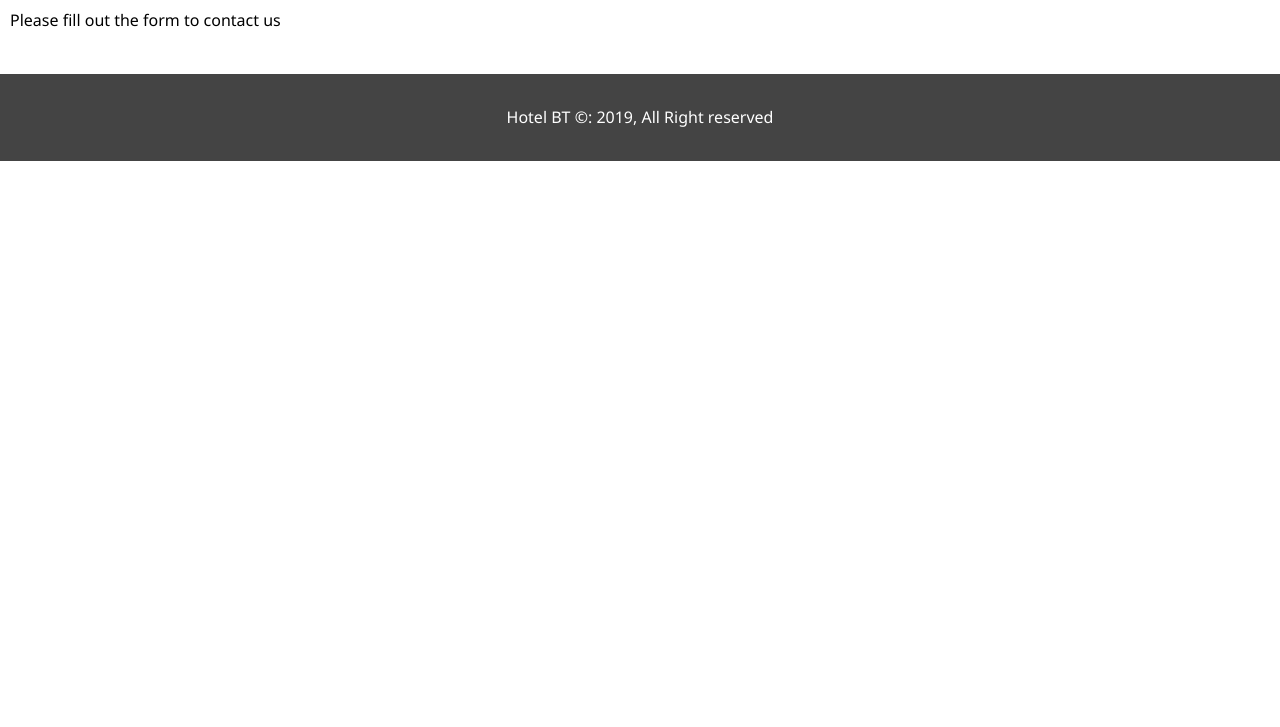
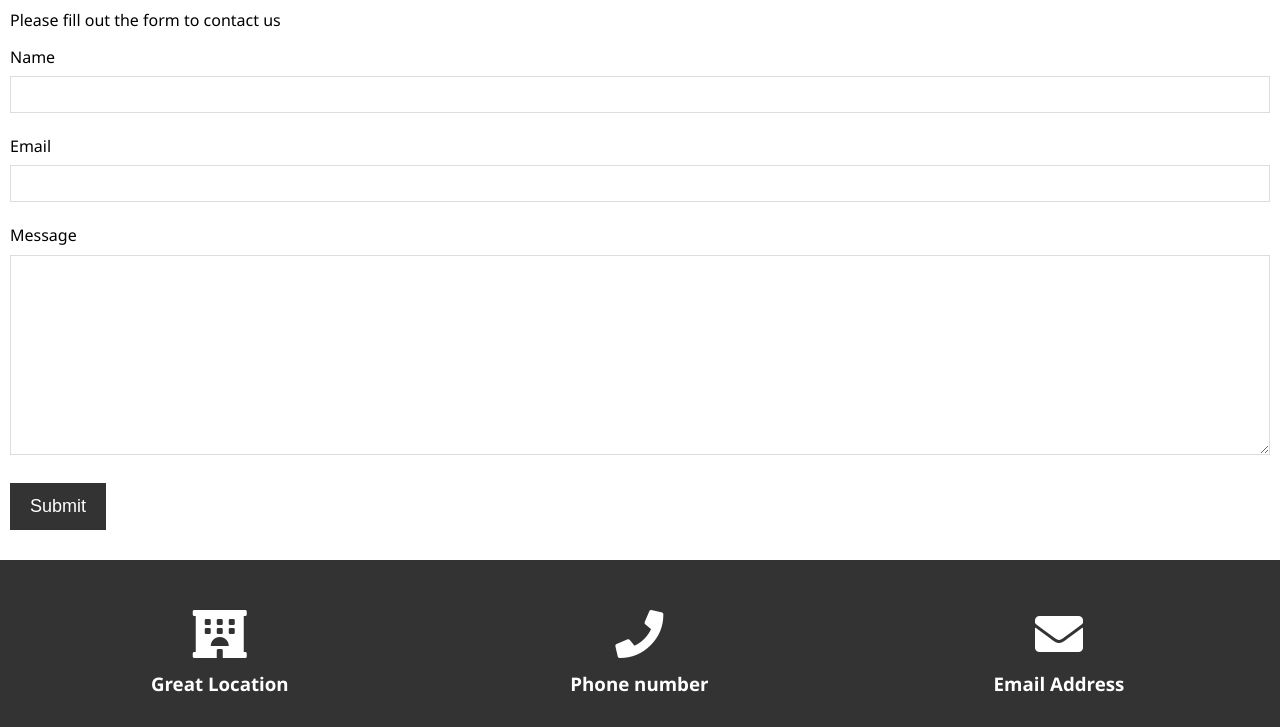
Before and after one commit to Tduncan14/fronthotel, a plain HTML site: page contact.html in a window 1280 px wide. Shown: the part 202-929 px from the top of the page. Before the commit the page ends 800 px from the top, so only its background shows below. Drawn offline with Linux system fonts and the light colour scheme.

Commit message:
keep moving forward

```diff
--- a/contact.html
+++ b/contact.html
@@ -37,9 +37,49 @@
             <p>Please fill out the form to contact us </p>
 
 
+            <form action="process.php">
+                <div class="form-group">
+                    <label for="name">Name</label>
+                    <input type='text' name="name" id="name"/>
+                </div>
+                <div class="form-group">
+                    <label for="name">Email</label>
+                    <input type='email' name="email" id="email"/>
+                </div>
+
+                <div class="form-group">
+                    <label for="name">Message</label>
+                    <textarea name="message" id="message">
+
+                    </textarea>
+                </div>
+                <button type="submit" class="btn">Submit</button>
+            </form>
 
         </div>
     </section>
+
+    <section id="contact-info" class="bg-dark">
+        <div class="container">
+            <div class="box">
+                <i class="fas fa-hotel fa-3x"></i>
+                <h3>Great Location</h3>
+                <p>50 Main st, Boston Ma</p>
+            </div>
+            <div class="box">
+                <i class="fas fa-phone fa-3x"></i>
+                <h3>Phone number</h3>
+                <p>555-5555</p>
+            </div>
+            <div class="box">
+                <i class="fas fa-envelope fa-3x"></i>
+                <h3>Email Address</h3>
+                <p>ofoekre@gmail.com</p>
+            </div>
+        </div>
+
+    </section>
+
 
 
 
--- a/css/style.css
+++ b/css/style.css
@@ -348,3 +348,37 @@ p{
     margin-right:20px;
     border-radius:50%;
 }
+
+
+/* contact form /contact from ending */
+
+
+#contact-form .form-group{
+    margin-bottom:20px;
+
+}
+
+#contact-form label{
+    display:block;
+    margin-bottom:5px;
+
+}
+
+#contact-form input, #contact-form textarea{
+    width:100%;
+    padding:10px;
+    border:1px #ddd solid;
+}
+
+
+#contact-form textarea{
+    height:200px;
+}
+
+
+#contact-form input:focus,
+#contact-form  textarea:focus{
+    outline:none;
+    border-color:#f7c08a;
+
+}
```
